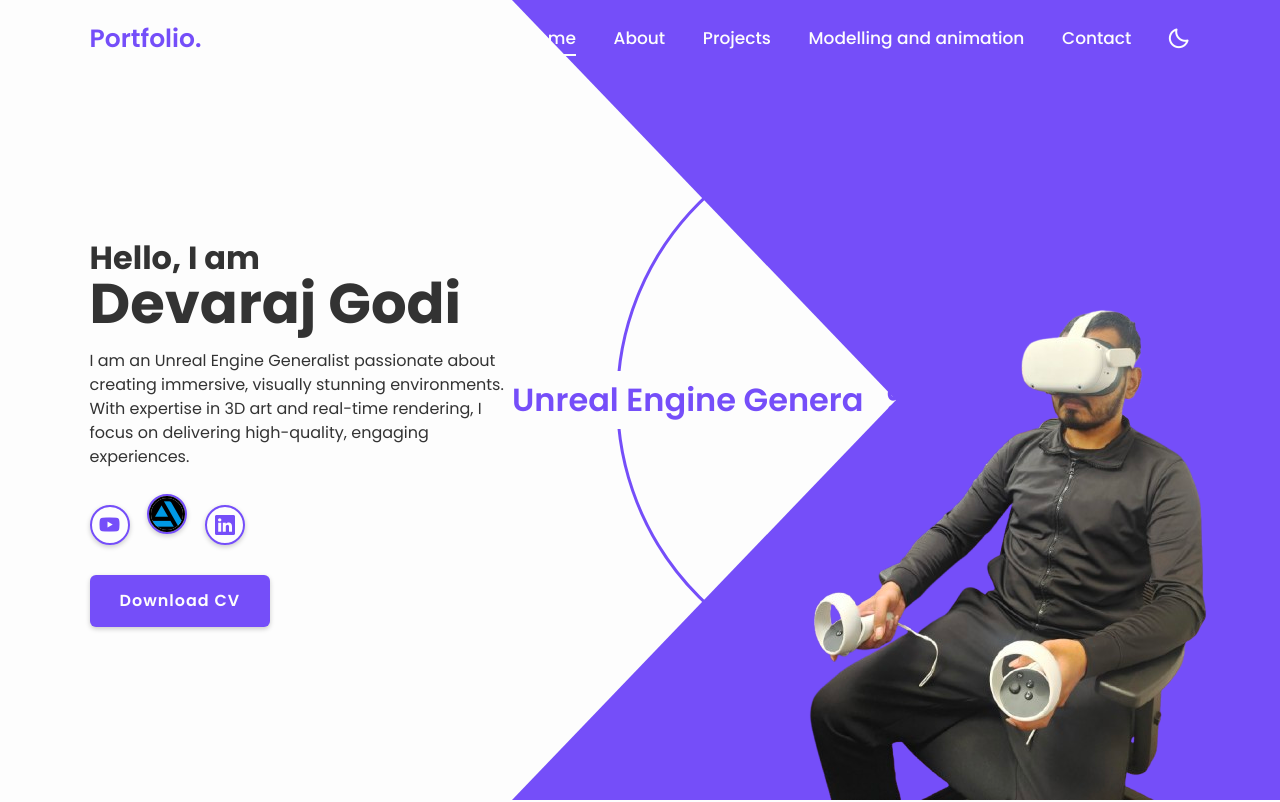
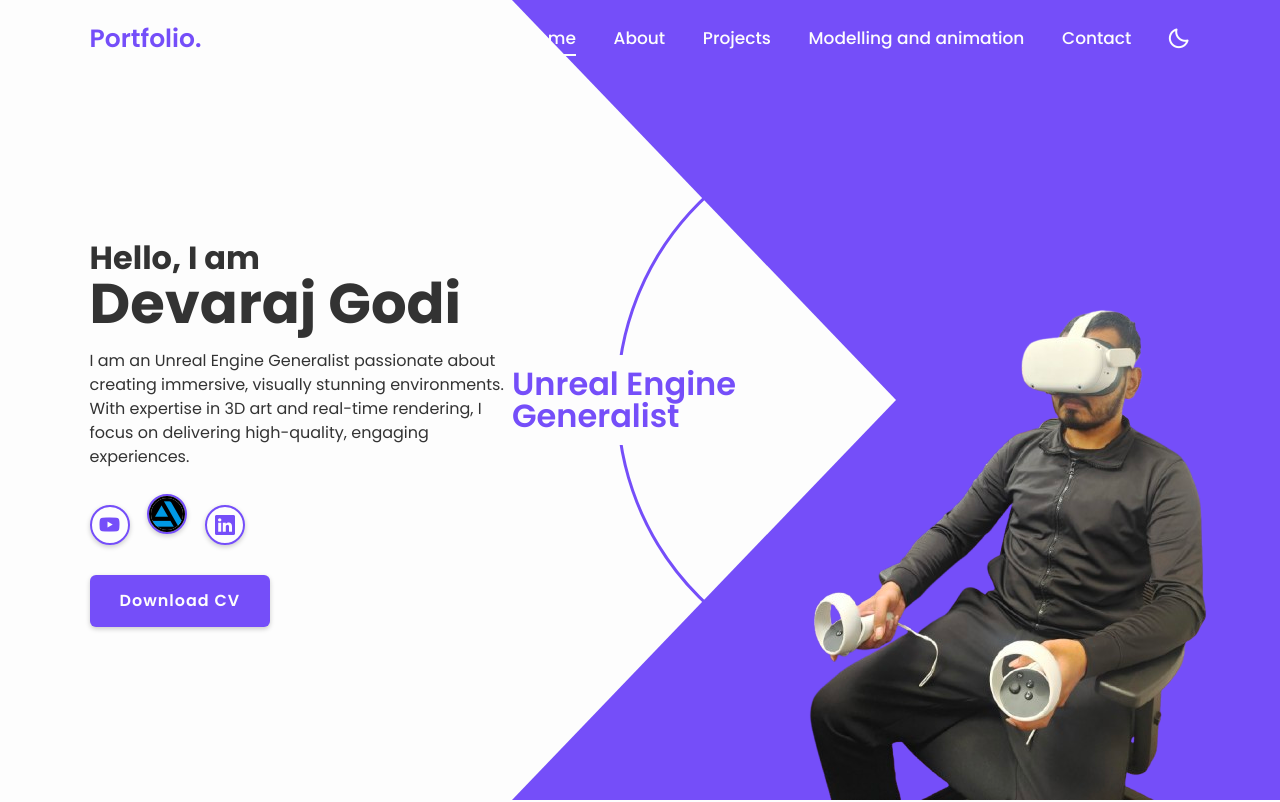
Before and after one commit to Naveengodi12/portfolio, a plain HTML site: page index.html in a window 1280 px wide. Shown: the top 802 px of the page. Drawn offline with nearby package versions, Linux system fonts and the light colour scheme.

Commit message:
Updated HTML with new changes

```diff
--- a/index.html
+++ b/index.html
@@ -69,19 +69,19 @@
             <div class="profession-box">
                 <div class="profession" style="--i:0;">
                    <!-- <i class='bx bx-code-alt'></i> -->
-                    <h3>Unreal Engine Generalist</h3>
+                    <h3>Unreal Engine <br> Generalist </h3>
                 </div>
                 <div class="profession" style="--i:1;">
                     <!--<i class='bx bx-camera'></i>-->
-                    <h3>Unreal Engine Generalist</h3>
+                    <h3>Unreal Engine <br> Generalist</h3>
                 </div>
                 <div class="profession" style="--i:2;">
                     <!--<i class='bx bx-palette'></i>-->
-                    <h3>Unreal Engine Generalist</h3>
+                    <h3>Unreal Engine <br> Generalist</h3>
                 </div>
                 <div class="profession" style="--i:3;">
                     <!--<i class='bx bx-video-recording'></i>-->
-                    <h3>Unreal Engine Generalist</h3>
+                    <h3>Unreal Engine<br> Generalist</h3>
                 </div>
 
                 <div class="circle"></div>
```
